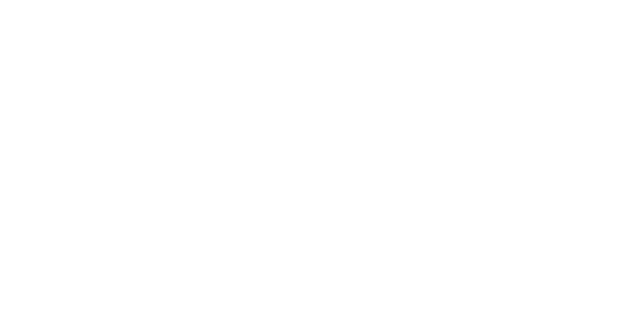
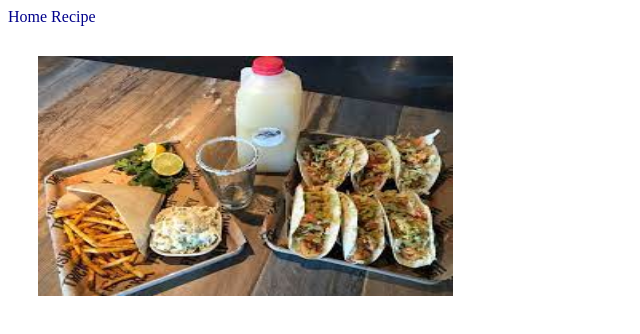
Before and after one commit to Ninjaphil24/OdinWebpackRestaurant, a website built with webpack: page dist/index.html in a window 1280 px wide. Shown: the whole page, without its empty margins (0-640 px from the left). Built offline with nearby package versions, Linux system fonts and the light colour scheme.

Commit message:
Using js properly

```diff
--- a/package.json
+++ b/package.json
@@ -18,7 +18,12 @@
   },
   "homepage": "https://github.com/Ninjaphil24/OdinWebpackRestaurant#readme",
   "devDependencies": {
+    "css-loader": "^6.7.1",
+    "style-loader": "^3.3.1",
     "webpack": "^5.72.0",
     "webpack-cli": "^4.9.2"
+  },
+  "dependencies": {
+    "lodash": "^4.17.21"
   }
 }
--- a/src/index.js
+++ b/src/index.js
@@ -1 +1,35 @@
-console.log("Test")
+import _ from 'lodash';
+import './style.css';
+import Icon from './puddino.jpg'
+import Icon2 from './food.jpg'
+
+var content = document.getElementById('content');
+
+const navbar = () => {
+    const nav = document.createElement('nav');
+    const a1 = document.createElement('a');
+    const a2 = document.createElement('a');
+
+    a1.innerText = "Home ";
+    a2.innerText = " Recipe";
+
+    nav.appendChild(a1);
+    nav.appendChild(a2);
+    return nav;
+}
+
+function homepage() {
+    const element = document.createElement('div');
+
+
+    element.classList.add('home');
+
+    const myIcon = new Image();
+    myIcon.src = Icon2;
+
+    element.appendChild(myIcon);
+    return element;
+}
+
+content.appendChild(navbar());
+content.appendChild(homepage());
--- /dev/null
+++ b/src/style.css
@@ -0,0 +1,21 @@
+.home {
+    height: 240px;
+    width: 500px;
+  }
+
+nav a {
+    margin: 0;
+    color: darkblue;
+}
+
+nav a:hover {
+    color:aqua;
+    font: bold;
+    cursor: pointer;
+}
+
+.home img {
+    margin: 30px;
+    height: 240px;
+      width: 415px
+  }
--- /dev/null
+++ b/webpack.config.js
@@ -0,0 +1,21 @@
+const path = require('path');
+
+module.exports = {
+  entry: './src/index.js',
+  output: {
+    filename: 'main.js',
+    path: path.resolve(__dirname, 'dist'),
+  },
+  module: {
+    rules: [
+      {
+        test: /\.css$/i,
+        use: ['style-loader', 'css-loader'],
+      },
+      {
+        test: /\.(png|svg|jpg|jpeg|gif)$/i,
+        type: 'asset/resource',
+      },
+    ],
+  },
+};
```
Also changed, not shown: dist/13f6a906f252c6c5d079.jpg (added), dist/index.html, dist/main.js, dist/main.js.LICENSE.txt (added), src/food.jpg (added), 3 other files.
